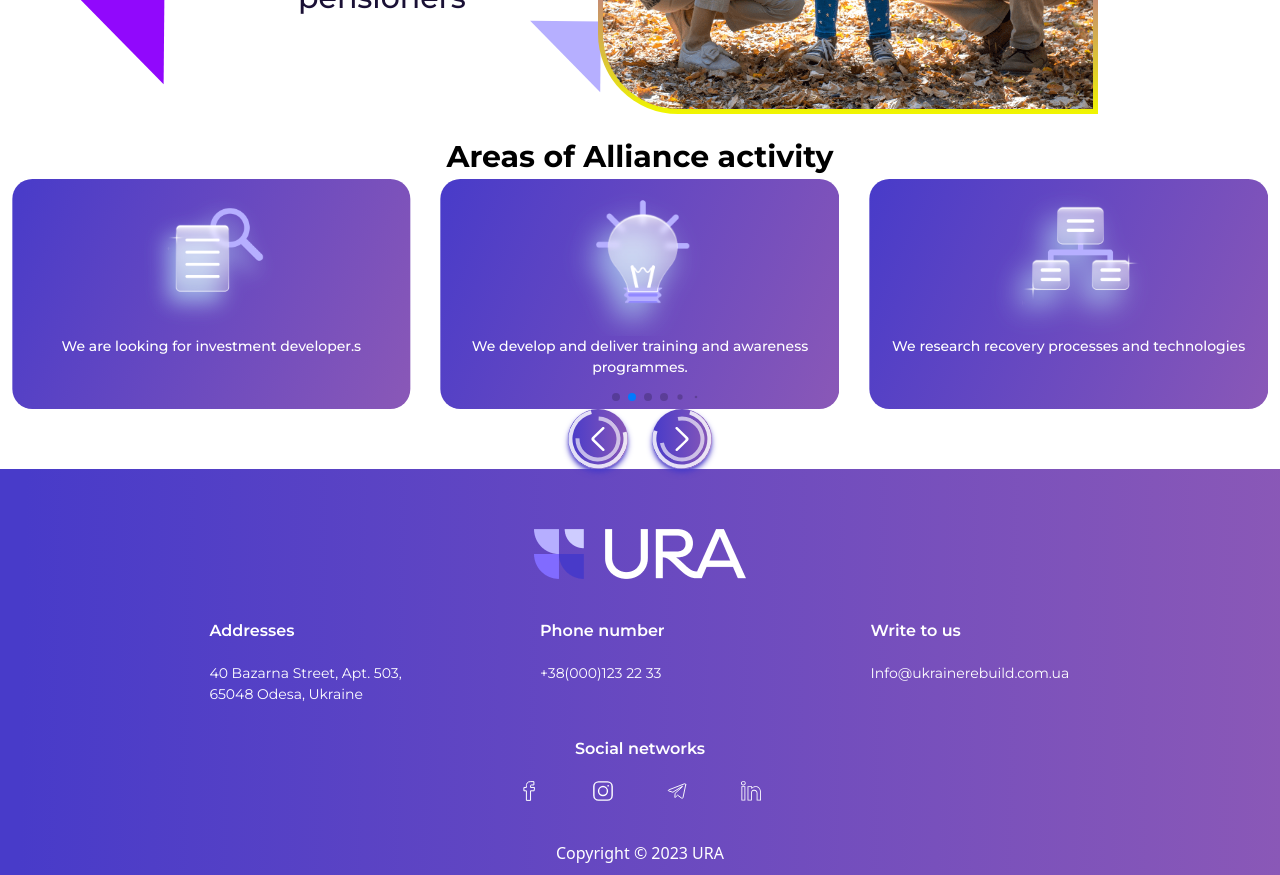
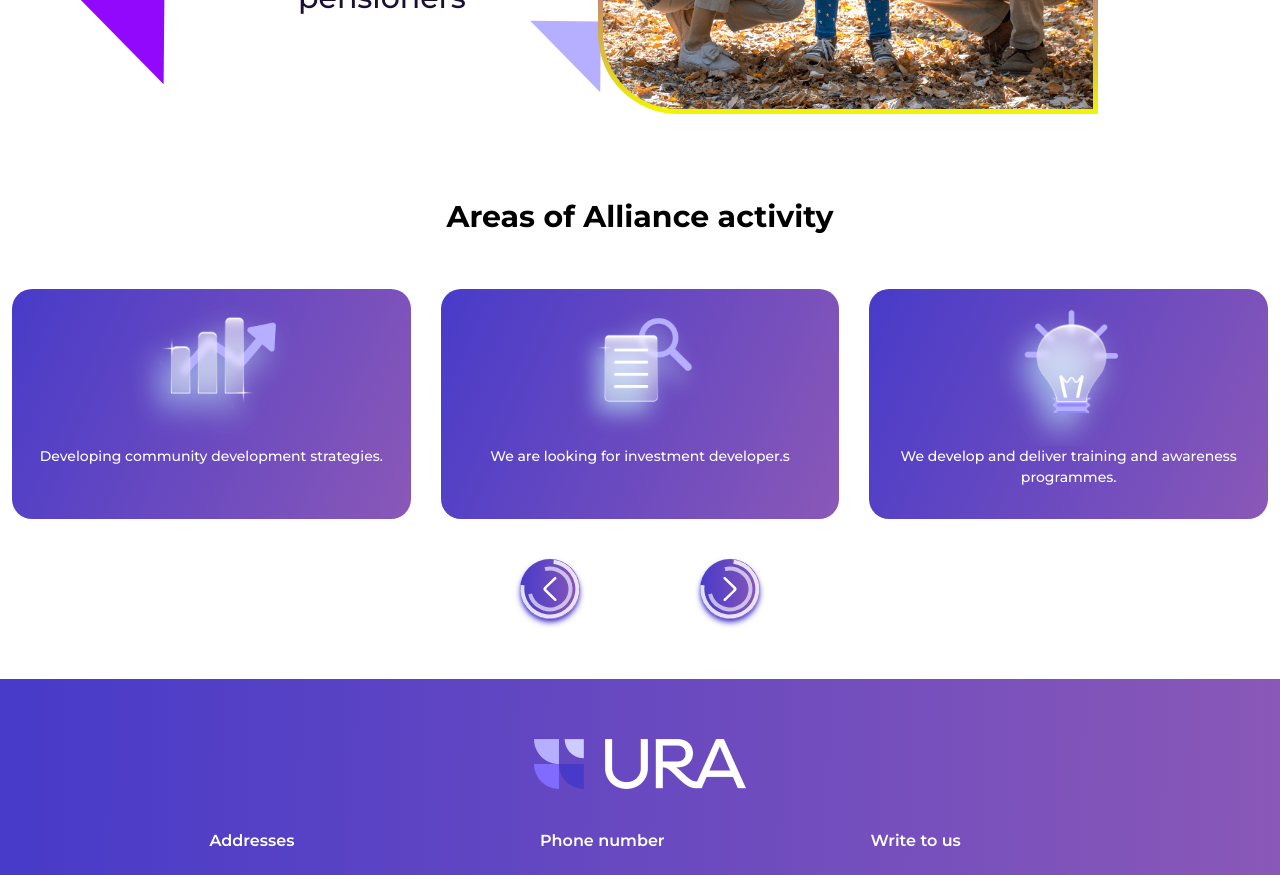
Before and after one commit to UkrRebuildAlliance/ura, a React (Vite) app in the folder front/: page / in a window 1280 px wide. Shown: the part 580-1455 px from the top of the page. Built offline with nearby package versions, Linux system fonts and the light colour scheme.

Commit message:
finish buns section

```diff
--- /dev/null
+++ b/front/src/components/buns-banner/buns-btn/config.ts
@@ -0,0 +1,11 @@
+import { IUseRotationControls } from '@/hooks/useRotationControls';
+import { getRandomNumber } from '../helpers';
+
+export const buttonsConfig: IUseRotationControls[] = [
+  { initialDeg: getRandomNumber({ min: 113, max: 212 }) },
+  {
+    maxIterations: 6,
+    startDirection: 'down',
+    initialDeg: getRandomNumber({ min: 87, max: 193 }),
+  },
+];
--- a/front/src/components/buns-banner/buns-btn/index.tsx
+++ b/front/src/components/buns-banner/buns-btn/index.tsx
@@ -1,3 +1,4 @@
+import { useState } from 'react';
 import clsx from 'clsx';
 
 import { useRotationControls } from '@/hooks';
@@ -5,39 +6,54 @@ import Right from '@/assets/svg/right.svg?react';
 
 import { getStyles } from './styles';
 import { getRandomNumber } from '../helpers';
+import { buttonsConfig } from './config';
 
-export const BunsBtn = ({
-  left,
-  className,
-}: {
+interface IBunsBtn {
   left?: boolean;
   className?: string;
-}) => {
+}
+
+export const BunsBtn = ({ left, className }: IBunsBtn) => {
+  const [first, second] = buttonsConfig;
+
   const { after, before, btn, icon } = getStyles(className);
-  const { deg: afterDeg, handleClick: afterClick } = useRotationControls({
-    initialDeg: getRandomNumber({ min: 113, max: 212 }),
-  });
-  const { deg: beforeDeg, handleClick: beforeClick } = useRotationControls({
-    maxIterations: 6,
-    startDirection: 'down',
-    initialDeg: getRandomNumber({ min: 87, max: 193 }),
-  });
+
+  const [isButtonDisabled, setButtonDisabled] = useState(false);
+
+  const { deg: aftDeg, handleClick: afterClick } = useRotationControls(first);
+
+  const { deg: befDeg, handleClick: befClick } = useRotationControls(second);
 
   const onClick = () => {
     afterClick(getRandomNumber({ min: 132, max: 193 }));
-    beforeClick(getRandomNumber({ min: 87, max: 164 }));
+
+    befClick(getRandomNumber({ min: 87, max: 164 }));
+  };
+
+  const handelClick = () => {
+    if (!isButtonDisabled) {
+      onClick();
+
+      setButtonDisabled(true);
+
+      setTimeout(() => {
+        setButtonDisabled(false);
+      }, 400);
+    }
   };
 
   return (
-    <button onClick={onClick} className={btn}>
+    <button onClick={handelClick} className={btn} disabled={isButtonDisabled}>
       <div
         className={after}
-        style={{ transform: `translate(-50%,-50%) rotate(${afterDeg}deg)` }}
-      ></div>
+        style={{ transform: `translate(-50%,-50%) rotate(${aftDeg}deg)` }}
+      />
+
       <div
         className={before}
-        style={{ transform: `translate(-50%,-50%) rotate(${beforeDeg}deg)` }}
-      ></div>
+        style={{ transform: `translate(-50%,-50%) rotate(${befDeg}deg)` }}
+      />
+
       <div className={icon}>
         <Right className={clsx({ 'rotate-180': left })} />
       </div>
--- a/front/src/components/buns-banner/buns-btn/styles.ts
+++ b/front/src/components/buns-banner/buns-btn/styles.ts
@@ -2,7 +2,7 @@ import clsx from 'clsx';
 
 export const getStyles = (className?: string) => ({
   btn: clsx(
-    `relative w-[60px] h-[60px] group bg-mainGradient rounded-full cursor-pointer shadow-md shadow-borderP active:scale-90 transition duration-150) `,
+    `relative w-[60px] h-[60px] group bg-mainGradient rounded-full cursor-pointer shadow-md shadow-borderP enabled:active:scale-90 transition duration-150 disabled:grayscale-[60%])`,
     className,
   ),
   after: clsx(
--- a/front/src/components/buns-banner/index.tsx
+++ b/front/src/components/buns-banner/index.tsx
@@ -1,7 +1,7 @@
 import clsx from 'clsx';
 import { useTranslation } from 'react-i18next';
 import { Swiper, SwiperSlide } from 'swiper/react';
-import { Autoplay, Pagination } from 'swiper/modules';
+import { Autoplay, Pagination, Navigation } from 'swiper/modules';
 
 import 'swiper/css';
 import 'swiper/css/effect-fade';
@@ -9,8 +9,8 @@ import 'swiper/css/navigation';
 import 'swiper/css/pagination';
 
 import { bunsCards } from './config';
+import { BunsBtn } from './buns-btn';
 import { BunsCard } from './buns-card';
-import { BunsBtn } from './buns-btn';
 
 interface IBunsBanner {
   className?: string;
@@ -20,29 +20,35 @@ export const BunsBanner = ({ className }: IBunsBanner) => {
   const { t } = useTranslation();
 
   return (
-    <div className={clsx('max-w-[1620px] mx-auto', className)}>
-      <h3 className="px-3 font-bold text-center text-black font-montserrat text-title tablet:text-titleTab desktop:text-titleDesk">
+    <section
+      className={clsx(
+        'max-w-[1620px] mx-auto buns-banner py-[50px] tablet:py-[60px] desktop:pt-[140px] desktop:pb-[85px]',
+        className,
+      )}
+    >
+      <h3 className="px-3 font-bold text-center text-black font-montserrat text-title tablet:text-titleTab desktop:text-titleDesk mb-[30px] tablet:mb-[50px] desktop:mb-[100px]">
         {t('buns_banner.title')}
       </h3>
 
       <div className="px-3">
         <Swiper
+          grabCursor
           loop={true}
+          speed={300}
           slidesPerView={1}
-          grabCursor
-          speed={3500}
           autoHeight={true}
           spaceBetween={30}
+          allowTouchMove={true}
+          className="mb-[40px]"
           pagination={{
+            el: '.swiper-pagination-buns',
             clickable: true,
-            dynamicBullets: true,
-            dynamicMainBullets: 4,
           }}
-          modules={[Autoplay, Pagination]}
-          autoplay={{
-            delay: 700,
-            disableOnInteraction: true,
+          navigation={{
+            prevEl: '.buns-prev',
+            nextEl: '.buns-next',
           }}
+          modules={[Autoplay, Pagination, Navigation]}
           breakpoints={{
             500: {
               slidesPerView: 2,
@@ -58,11 +64,15 @@ export const BunsBanner = ({ className }: IBunsBanner) => {
             </SwiperSlide>
           ))}
         </Swiper>
-        <div className="flex gap-6 mx-auto max-w-fit">
-          <BunsBtn left className="buns-left" />
-          <BunsBtn className="buns-right" />
+
+        <div className="tablet:flex mx-auto gap-[120px] max-w-fit hidden">
+          <BunsBtn left className="buns-prev" />
+
+          <BunsBtn className="buns-next" />
         </div>
       </div>
-    </div>
+
+      <div className="relative swiper-pagination-buns max-w-[500px] gap-4 mx-auto flex justify-center tablet:hidden"></div>
+    </section>
   );
 };
--- a/front/src/hooks/useRotationControls.ts
+++ b/front/src/hooks/useRotationControls.ts
@@ -7,7 +7,7 @@ interface RotationControls {
   handleClick: (changeDeg: number) => void;
 }
 
-interface IUseRotationControls {
+export interface IUseRotationControls {
   initialDeg: number;
   maxIterations?: number;
   startDirection?: 'up' | 'down';
--- a/front/src/index.css
+++ b/front/src/index.css
@@ -76,3 +76,41 @@
     overflow: auto;
   }
 }
+
+.buns-banner .swiper-pagination-bullet {
+  position: relative;
+  width: 16px;
+  height: 16px;
+  border-radius: 100%;
+  opacity: 0.6;
+  background: linear-gradient(
+    180deg,
+    rgba(206, 204, 254, 0.3) 0%,
+    rgba(72, 59, 201, 0.3) 48.96%,
+    rgba(206, 204, 254, 0.3) 100%
+  );
+  transition: all 0.15s ease-in;
+  cursor: pointer;
+}
+
+.buns-banner .swiper-pagination-bullet-active {
+  opacity: 1;
+  transform: scale(1.25);
+}
+.buns-banner .swiper-pagination-bullet::before {
+  content: '';
+  position: absolute;
+  top: 0;
+  left: 0;
+  right: 0;
+  bottom: 0;
+  border-radius: 50px;
+  padding: 2px;
+  z-index: 2;
+  background: linear-gradient(180deg, #ceccfe 0%, #483bc9 60%, #ceccfe 100%);
+  -webkit-mask:
+    linear-gradient(#fff 0 0) content-box,
+    linear-gradient(#fff 0 0);
+  -webkit-mask-composite: destination-out;
+  mask-composite: exclude;
+}
```
